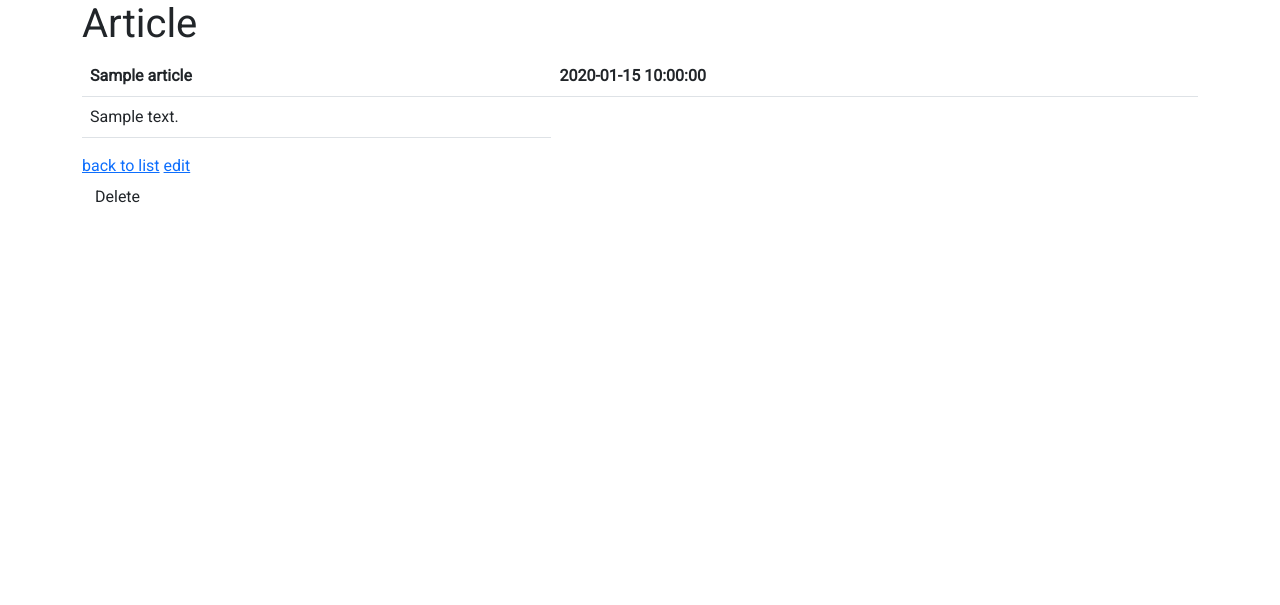
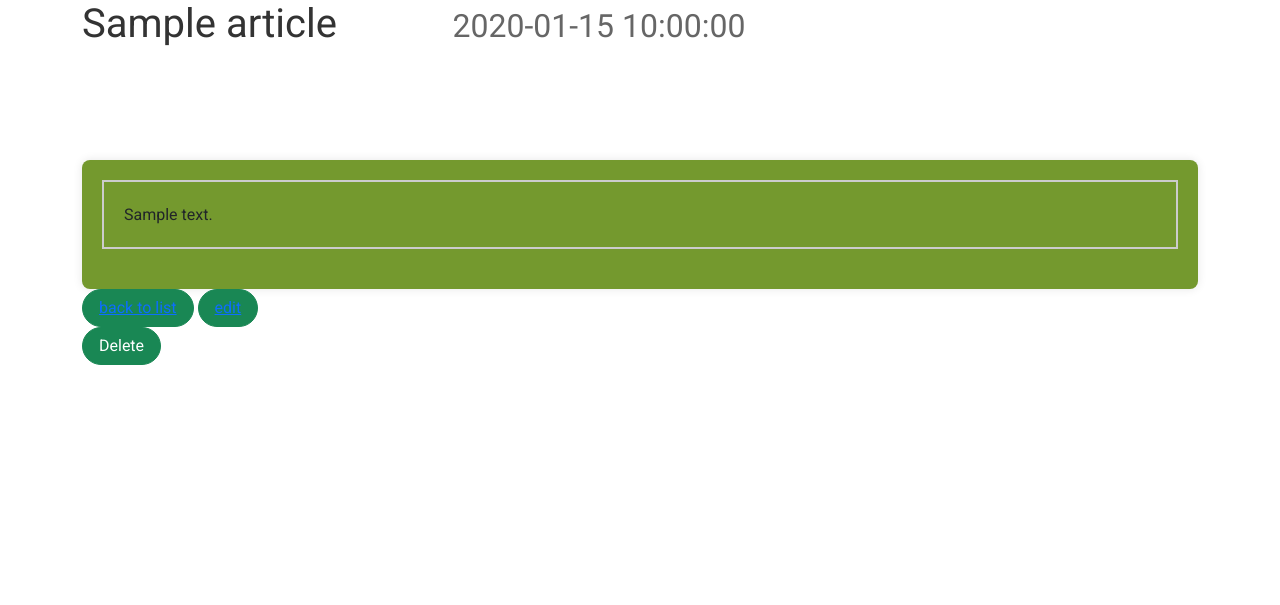
Before and after one commit to Dimi-Sama/PomPomExpress, a Symfony app: template templates/article/show.html.twig in a window 1280 px wide. Shown: the part 72-677 px from the top of the page. Run offline with Twig, Linux system fonts and the light colour scheme; the template is opened without the code that fills it: most values are stand-ins (such as "Sample title", 1, 10 or a date in 2020); some libraries are stand-ins or nearby versions.

Commit message:
amelioration infos article

```diff
--- a/templates/article/_delete_form.html.twig
+++ b/templates/article/_delete_form.html.twig
@@ -1,4 +1,5 @@
 <form method="post" action="{{ path('app_article_delete', {'id': article.id}) }}" onsubmit="return confirm('Are you sure you want to delete this item?');">
     <input type="hidden" name="_token" value="{{ csrf_token('delete' ~ article.id) }}">
-    <button class="btn">Delete</button>
+
+    <button class="btn btn-success rounded-pill px-3" type="button">Delete</button>
 </form>
--- a/templates/article/show.html.twig
+++ b/templates/article/show.html.twig
@@ -3,23 +3,62 @@
 {% block title %}Article{% endblock %}
 
 {% block body %}
-    <h1>Article</h1>
+    <h1>{{ article.titre }} </h1>
+    <h2>{{ article.dateCrea ? article.dateCrea|date('Y-m-d H:i:s') : '' }}</h2>
+    <div class = "conteneur">
+    <div class = "contenu">
+    {{ article.contenu }}
+    </div>
+    </div>
 
-    <table class="table">
-        <tbody>
-            <tr>
-                <th>{{ article.titre }}</th>
-                <th>{{ article.dateCrea ? article.dateCrea|date('Y-m-d H:i:s') : '' }}</th>
-            </tr>
-            <tr>
-                <td>{{ article.contenu }}</td>
-            </tr>
-        </tbody>
-    </table>
+    <button class="btn btn-success rounded-pill px-3" type="button">
+    <a href="{{ path('app_article_index') }}">back to list</a>
+    </button>
 
-    <a href="{{ path('app_article_index') }}">back to list</a>
+    <button class="btn btn-success rounded-pill px-3" type="button">
+    <a href="{{ path('app_article_edit', {'id': article.id}) }}">edit</a>
+    </button>
 
-    <a href="{{ path('app_article_edit', {'id': article.id}) }}">edit</a>
 
     {{ include('article/_delete_form.html.twig') }}
+
+<style>
+/* Titre de l'article */
+h1 {
+    color: #333;
+    margin-bottom: 10%;
+    margin-right: 10%;
+    display: inline-block; /* Affiche le titre en ligne avec d'autres éléments */
+}
+
+/* Date de création */
+h2 {
+    color: #666;
+    display: inline-block; /* Affiche la date en ligne avec d'autres éléments */
+
+}
+.conteneur {
+    margin: 0 auto;
+    background-color: #74992e;
+    padding: 20px;
+    border-radius: 8px;
+    box-shadow: 0 0 10px rgba(0, 0, 0, 0.1);
+    max-width: 100%;
+}
+
+.contenu {
+    line-height: 1.6;
+    margin-bottom: 20px;
+    border: 2px solid #ccc;
+    padding: 20px;
+    max-width: 100%; /* Le contenu ne dépassera pas la largeur de la boîte */
+    box-sizing: border-box;
+     overflow: hidden;
+}
+
+/* Autres styles restants inchangés */
+/* ... */
+
+</style>
+
 {% endblock %}
```
